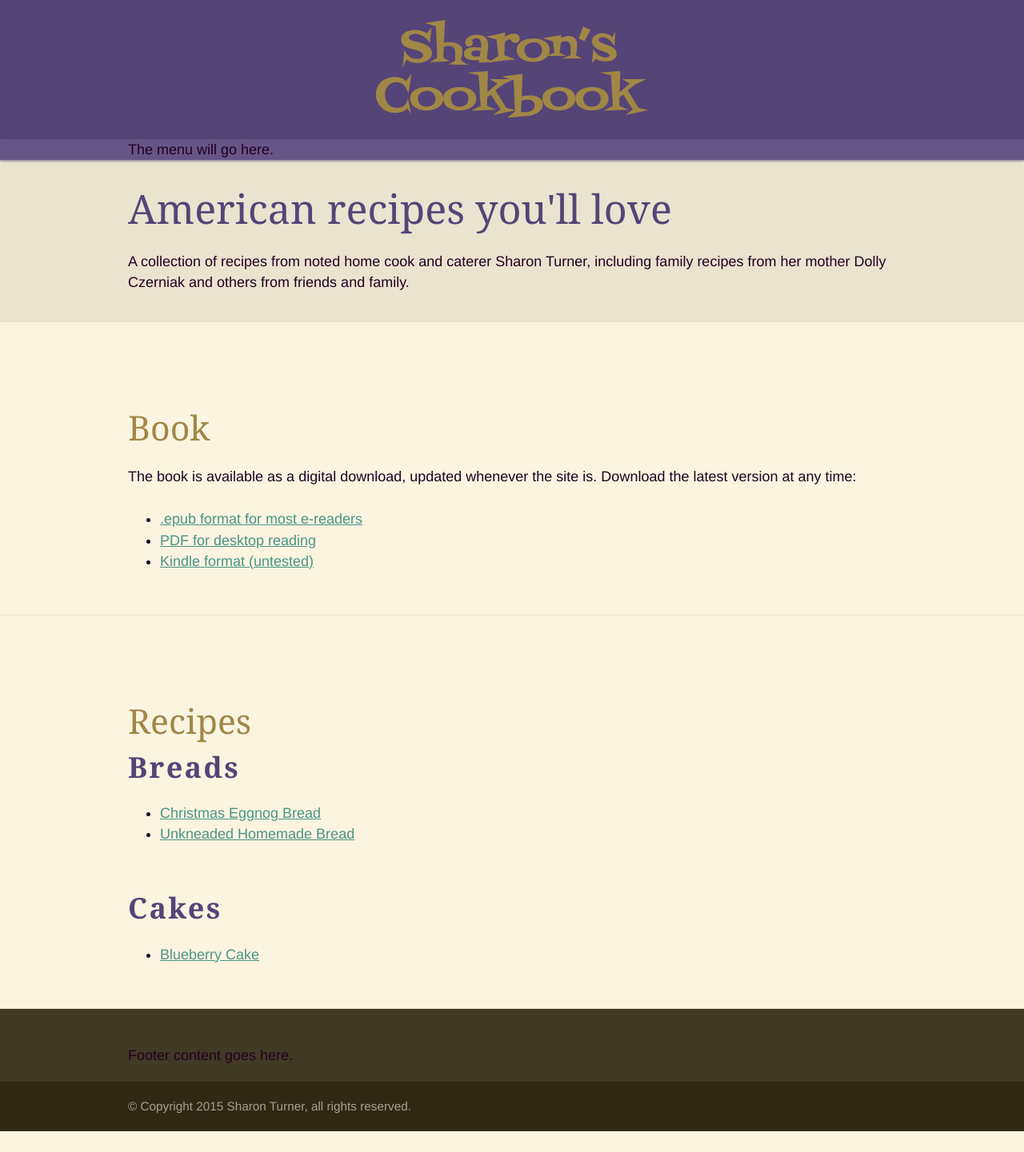
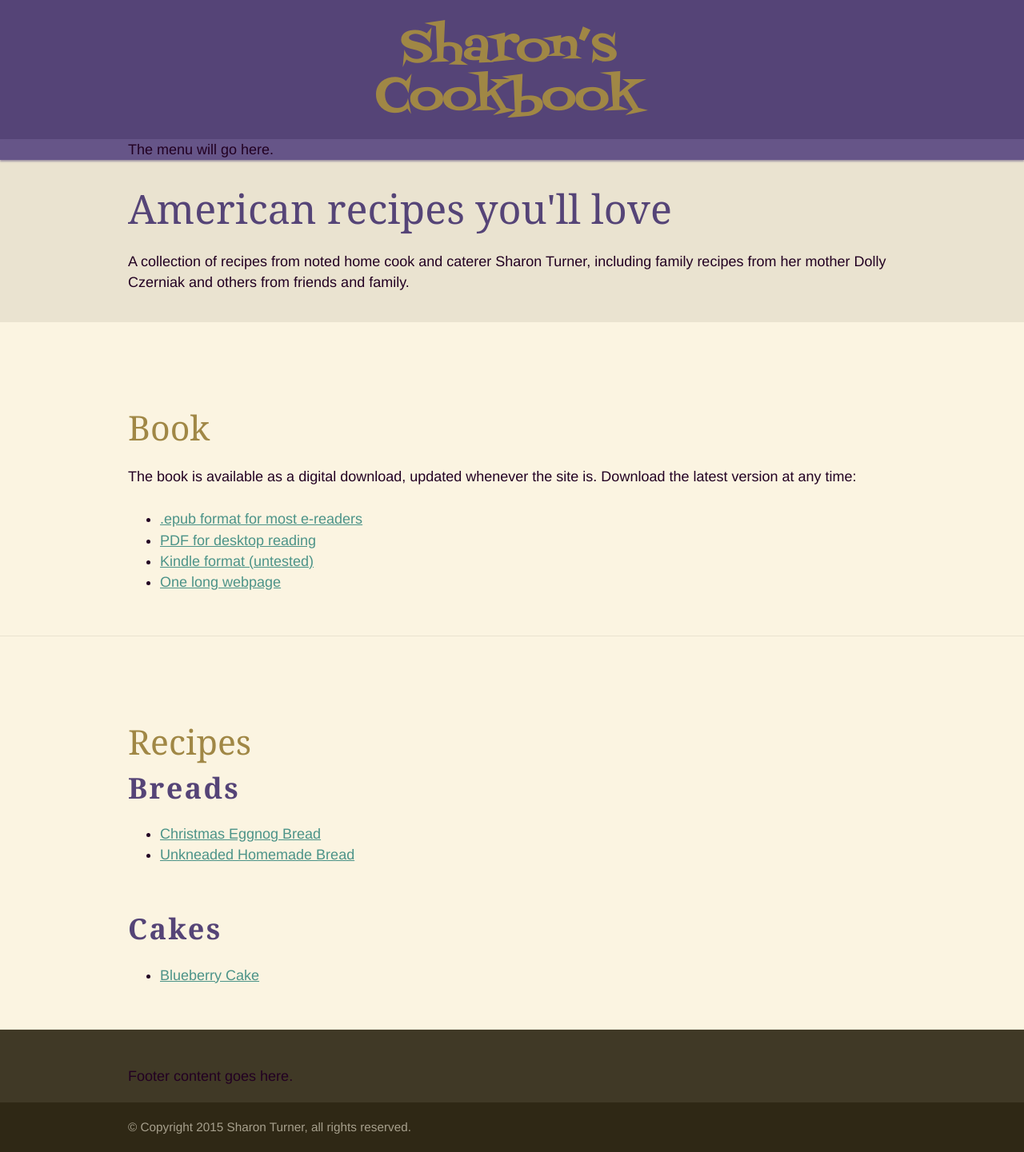
Before and after one commit to ao5357/turner-cookbook, a Jekyll site: the page built from index.html, in a window 1280 px wide. Shown: the whole page at 80% size. Built offline with Jekyll 4.4.1, drawn with Linux system fonts in a browser that asks for light colours; Markdown is read by kramdown in place of the engine named in the settings; before the commit the page ends 1415 px from its top, so only the background shows below that.

Commit message:
Link to /ebook and recipe include fix

```diff
--- a/_includes/recipe.html
+++ b/_includes/recipe.html
@@ -45,10 +45,10 @@
     {% endfor %}
     </ul>
   {% endif %}
-  {% if content %}
+  {% if include.recipe.content %}
   <h3>Steps</h3>
   <div class="content" itemprop="recipeInstructions">
-    {{ content }}
+    {{ include.recipe.content }}
   </div>
   {% endif %}
 </div></article>
--- a/index.html
+++ b/index.html
@@ -18,6 +18,7 @@ regions:
     <li><a href="{{ site.subpath }}/assets/build/sharons-cookbook.epub">.epub format for most e-readers</a></li>
     <li><a href="{{ site.subpath }}/assets/build/sharons-cookbook.pdf">PDF for desktop reading</a></li>
     <li><a href="{{ site.subpath }}/assets/build/sharons-cookbook.mobi">Kindle format (untested)</a></li>
+    <li><a href="{{ site.subpath }}/ebook/">One long webpage</a></li>
   </ul>
 </div></section>
 <section class="region divided"><div class="inner">
```
Also changed, not shown: 3 other files.
